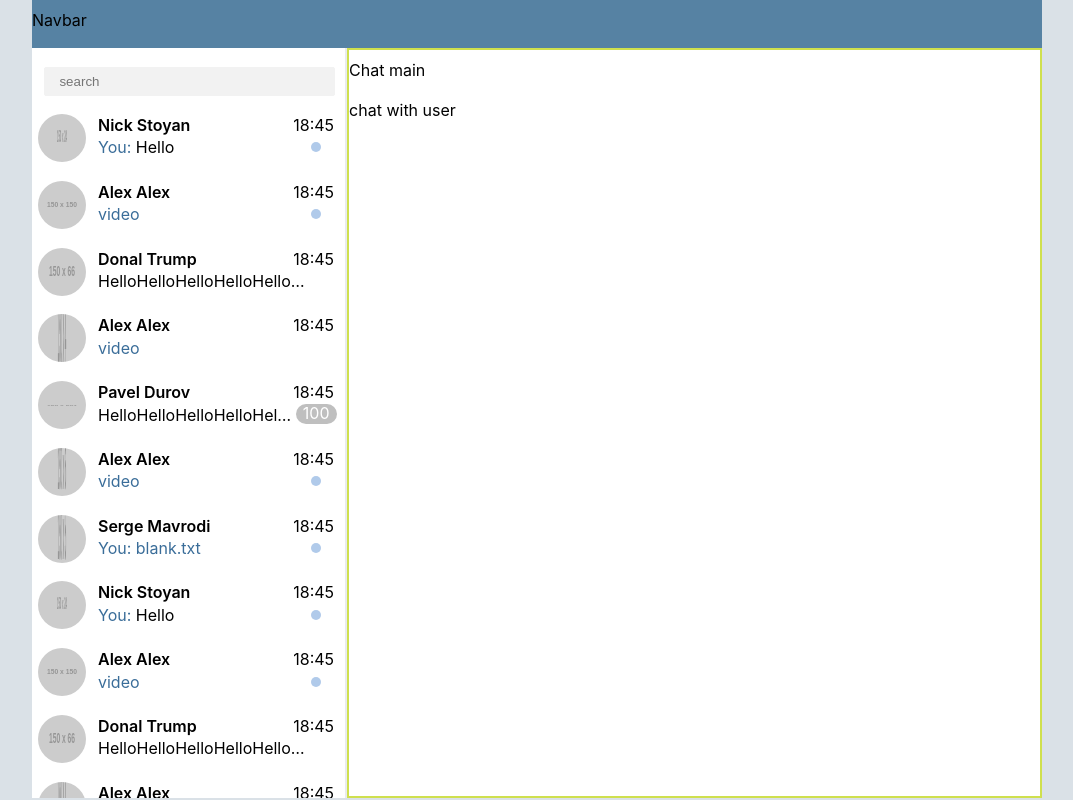
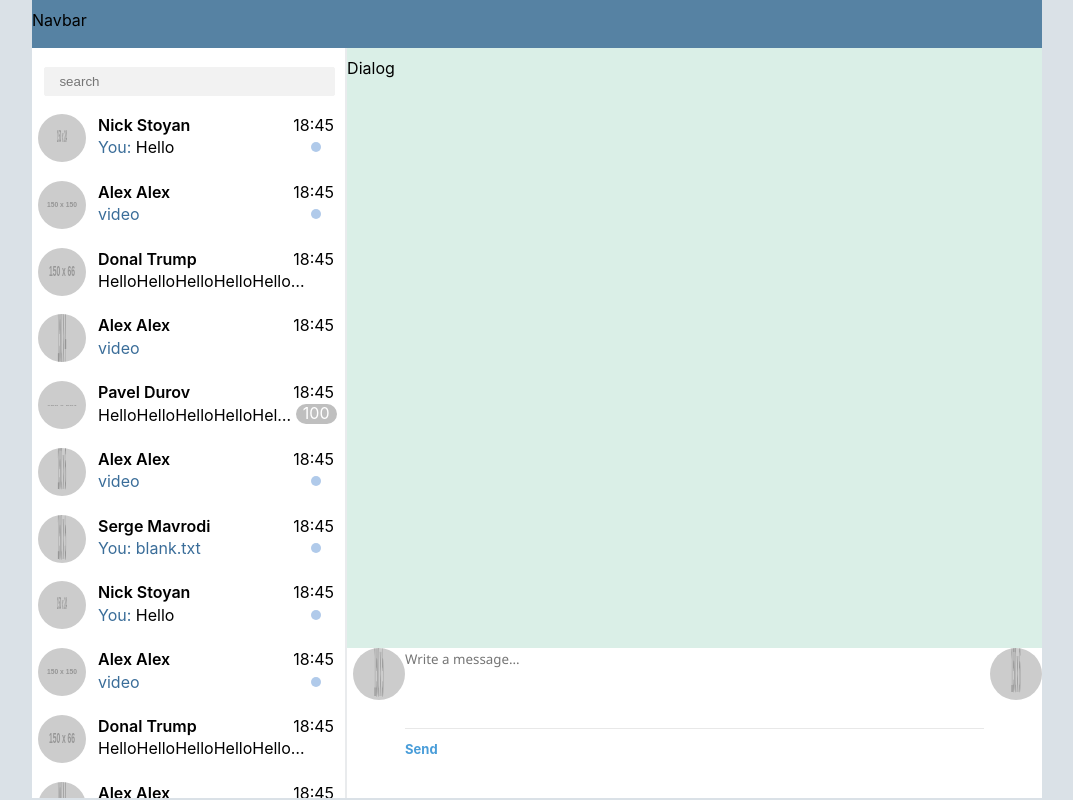
Before and after one commit to kfivap/telegtamClone, a React (Create React App) app in the folder client/: page / in a window 1280 px wide. Shown: the whole page, without its empty margins (103-1176 px from the left). Built offline with nearby package versions, Linux system fonts and the light colour scheme.

Commit message:
send component

```diff
--- a/client/src/components/chat/ChatMain.js
+++ b/client/src/components/chat/ChatMain.js
@@ -2,14 +2,18 @@ import React, {useContext} from 'react';
 import './chat.css'
 import {Context} from "../../index";
 import {observer} from "mobx-react-lite";
+import SendMessage from "./SendMessage";
+import Dialog from "./Dialog";
 
 const ChatMain = observer(() => {
     const {chat} = useContext(Context)
+    console.log(chat.chatWith)
     return (
-        <div className={'chat'}>
-            Chat main
-            <br/>
-            chat with  user{chat.chatWith}
+        <div className={'chatMain'}>
+
+            <Dialog/>
+
+            <SendMessage/>
         </div>
     );
 })
--- /dev/null
+++ b/client/src/components/chat/Dialog.js
@@ -0,0 +1,30 @@
+import React, {useLayoutEffect, useState} from 'react';
+
+const Dialog = () => {
+
+    function useWindowSize() {
+        const [size, setSize] = useState([0, 0]);
+        useLayoutEffect(() => {
+            function updateSize() {
+                setSize([window.innerWidth, window.innerHeight]);
+            }
+            window.addEventListener('resize', updateSize);
+            updateSize();
+            return () => window.removeEventListener('resize', updateSize);
+        }, []);
+        return size;
+    }
+
+    const [width, height] = useWindowSize();
+
+    return (
+        <div className={'chatMessages'}
+        style={{height: height-200}}
+        >
+            Dialog
+
+        </div>
+    );
+};
+
+export default Dialog;
--- a/client/src/components/chat/SendMessage.js
+++ b/client/src/components/chat/SendMessage.js
@@ -1,8 +1,27 @@
-import React from 'react';
+import React, {useContext} from 'react';
+import {Context} from "../../index";
 
 const SendMessage = () => {
+
+    const {user, chat} =useContext(Context)
+
+
     return (
-        <div>
+        <div className={'sendComponent'}>
+            <div className={'userPhoto'}>
+<img src={user.userAvatar} className='userAvatarSend'/>
+            </div>
+            <div className={'divTextArea'}>
+                <textarea
+                    className={'messageTextArea'}
+                    placeholder={'Write a message...'}
+                />
+                <span className='sendButton'>Send</span>
+            </div>
+
+            <div className={'chatPhoto'}>
+                <img src={chat.chatAvatar} className='userAvatarSend'/>
+            </div>
 
         </div>
     );
--- a/client/src/components/chat/chat.css
+++ b/client/src/components/chat/chat.css
@@ -1,7 +1,79 @@
-.chat{
+.chatMain{
     /*float: right;*/
     width: 69%;
 
 
-    border: 2px solid #cfe04e;
+    /*border: 2px solid #cfe04e;*/
 }
+
+.chatMessages{
+height: 100px;
+    background-color: #daefe7;
+}
+
+
+.sendComponent{
+    display: flex;
+    /*background-color: #3a6d99;*/
+    height: 140px;
+
+}
+
+
+
+.messageTextArea{
+    font-family: 'Segoe UI', 'Roboto', 'Oxygen',
+    'Ubuntu', 'Cantarell', 'Fira Sans', 'Droid Sans', 'Helvetica Neue', sans-serif;
+    display: block;
+    resize: none;
+    width: 100%;
+    max-width: 100%;
+    border: 0;
+    outline: none;
+    box-shadow: 0 1px 0 0 #e8e8e8;
+    padding: 1px 28px 1px 0;
+    position: relative;
+    margin: 0;
+    min-height: 80px;
+    /*height: 10vh;*/
+    line-height: 20px;
+    height: auto;
+    box-sizing: border-box;
+    /*margin-left: 60px;*/
+} .messageTextArea:focus{
+      box-shadow: 0 2px 0 0 #7fbaea;
+  }
+.divTextArea{
+    /*background-color: #F2F2F2;*/
+    display: inline-block;
+    width: 100%;
+}
+
+
+.userPhoto {
+    margin-left: 6px;
+    float: left;
+}
+
+
+.userAvatarSend {
+    width: 52px;
+    height: 52px;
+    border-radius: 50%;
+    overflow: hidden;
+}
+
+
+.chatPhoto {
+    margin-left: 6px;
+    float: right;
+}
+
+.sendButton{
+    color: #499dd9;
+    font-size: 13px;
+    line-height: 18px;
+    font-weight: bold;
+} .sendButton:hover{
+    color: #0d7cce;
+  }
--- a/client/src/components/leftMenu/ChatPreview.js
+++ b/client/src/components/leftMenu/ChatPreview.js
@@ -11,11 +11,12 @@ const ChatPreview = observer(({dialog}) => {
 
     const you = sender === user.userId
     const selected = chat.chatWith === userId
-    console.log(selected)
+
 
     const chatClickHandler = ()=>{
         // console.log('select chat', userId)
         chat.setChatWith(userId)
+        chat.setChatAvatar(userPhoto)
     }
 
     return (
--- a/client/src/index.css
+++ b/client/src/index.css
@@ -37,12 +37,12 @@ code {
 
 /* width */
 ::-webkit-scrollbar {
-  width: 5px;
+  width: 3px;
 }
 
 /* Track */
 ::-webkit-scrollbar-track {
-  background: #f1f1f1;
+  /*background: #f1f1f1;*/
 }
 
 /* Handle */
--- a/client/src/store/ChatStore.js
+++ b/client/src/store/ChatStore.js
@@ -3,6 +3,7 @@ import {makeAutoObservable} from "mobx";
 export default class ChatStore {
     constructor() {
         this._chatWith = null
+        this._chatAvatar = 'https://via.placeholder.com/150/6a0f83'
         makeAutoObservable(this)
     }
 
@@ -10,8 +11,15 @@ export default class ChatStore {
         this._chatWith = id
     }
 
+    setChatAvatar(src){
+        this._chatAvatar = src
+    }
+
     get chatWith(){
         return this._chatWith
+    }
+    get chatAvatar(){
+        return this._chatAvatar
     }
 
 
--- a/client/src/store/UserStore.js
+++ b/client/src/store/UserStore.js
@@ -7,6 +7,7 @@ export default class UserStore {
         // this._userId = null
         this._isAuth = true
         this._userId = 1
+        this._userAvatar = 'https://via.placeholder.com/150/5e12c6'
 
         makeAutoObservable(this)
     }
@@ -17,6 +18,9 @@ export default class UserStore {
     setUserId(id){
         this._userId = id
     }
+    setUserAvatar(src){
+        this._userAvatar = src
+    }
 
 
     get isAuth(){
@@ -25,6 +29,9 @@ export default class UserStore {
     get userId(){
         return this._userId
     }
+    get userAvatar(){
+        return this._userAvatar
+    }
 
 
 }
```
